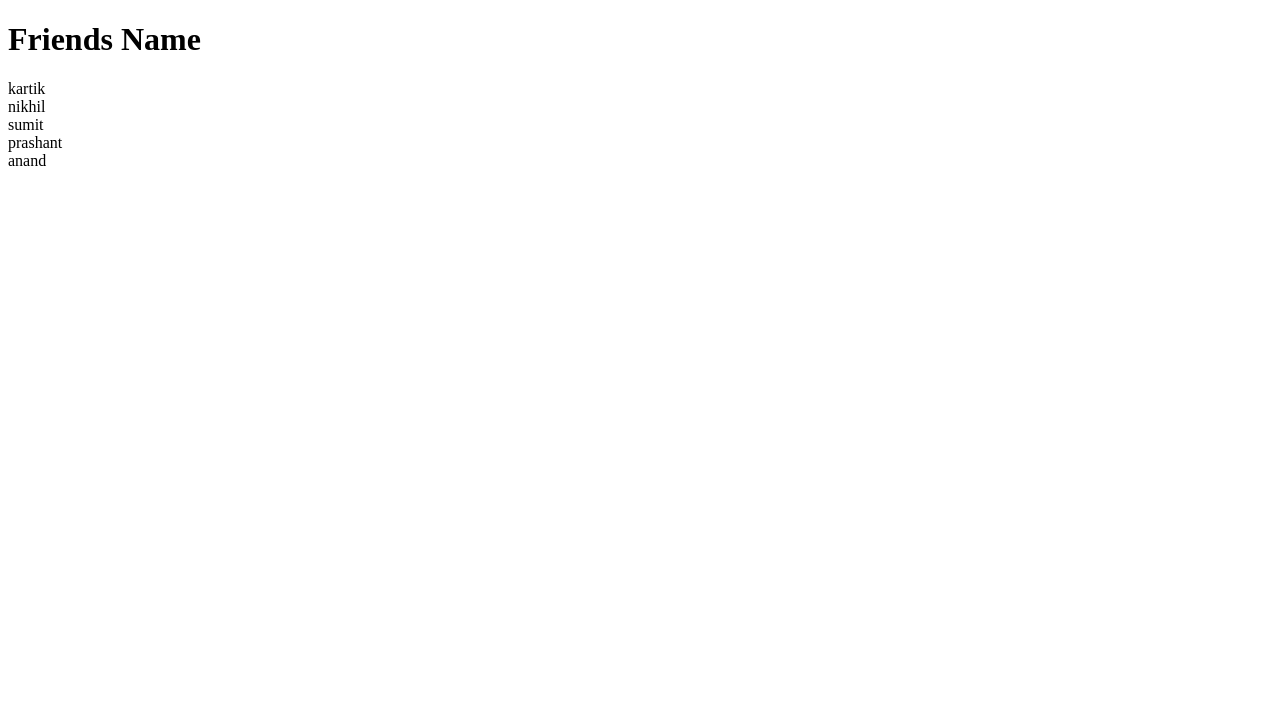
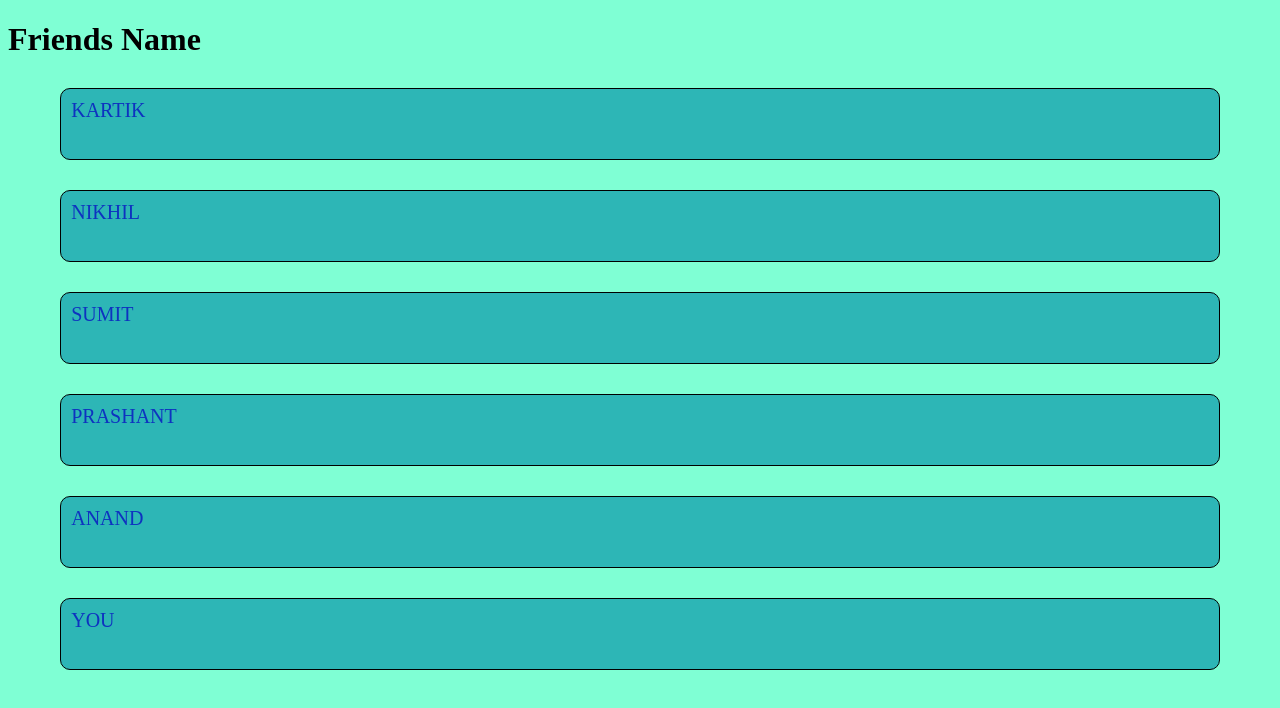
Before and after one commit to Kartik-wandhare/Array, a plain HTML site: page index.html in a window 1280 px wide. Drawn offline with Linux system fonts and the light colour scheme.

Commit message:
css added

```diff
--- a/index.html
+++ b/index.html
@@ -5,16 +5,38 @@
     <meta name="viewport" content="width=device-width, initial-scale=1.0">
     <title>Friends card</title>
 </head>
-<body>
+<style>
+    .body{
+        background-color: aquamarine;
+    }
+    .friends-card{
+        display: block;
+        margin: 30px auto;
+        border: 1px solid black;
+        border-radius: 10px;
+        padding: 10px;
+        width: 90%;
+        height: 50px;
+        background-color:rgb(45, 182, 182);
+        color: rgb(14, 50, 192);
+        font-size: 20px;
+    }
+    .friends-card:hover{
+        cursor: pointer;
+        background-color: rgb(162, 162, 241);
+        box-shadow: 1px 1px 3px 1px black;
+    }
+</style>
+<body class="body">
     <h1>Friends Name</h1>
     <div id="friends-card"></div>
     <script>
         const friends=[
-            "kartik","nikhil","sumit","prashant","anand",
+            "kartik","nikhil","sumit","prashant","anand","you"
         ];
         const friendscard=document.getElementById("friends-card");
         for(i=0; i<friends.length; i++){
-        friendscard.innerHTML+=`<div class="friends-card">${friends[i]}</div>`;
+        friendscard.innerHTML+=`<div class="friends-card">${friends[i].toUpperCase()}</div>`;
         }
     </script>
 </body>
```
